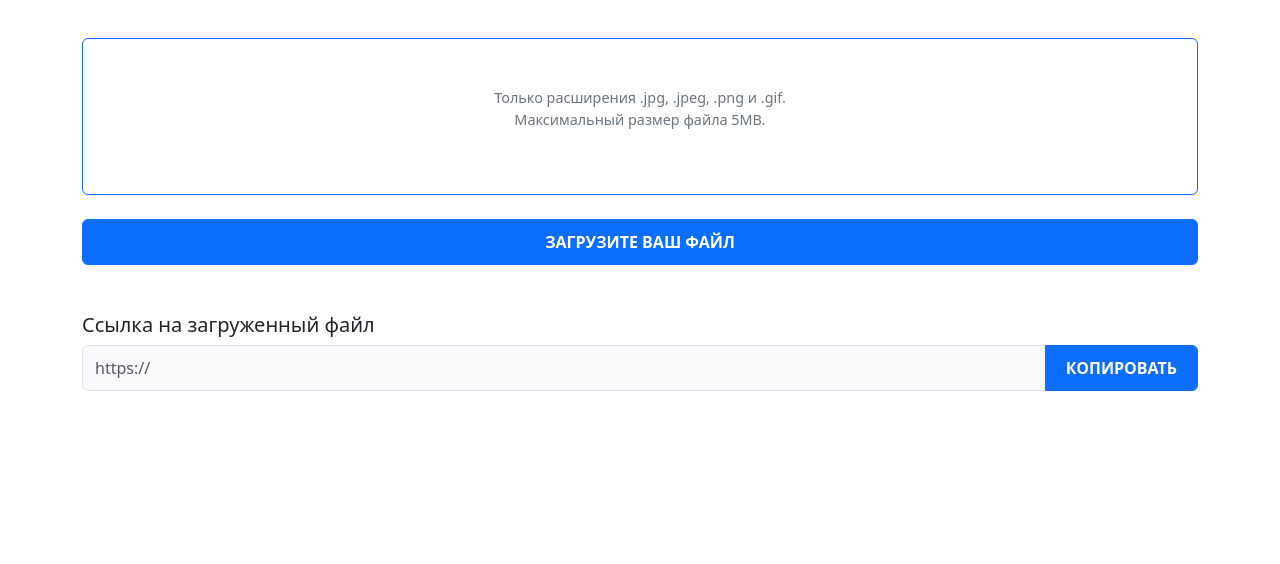
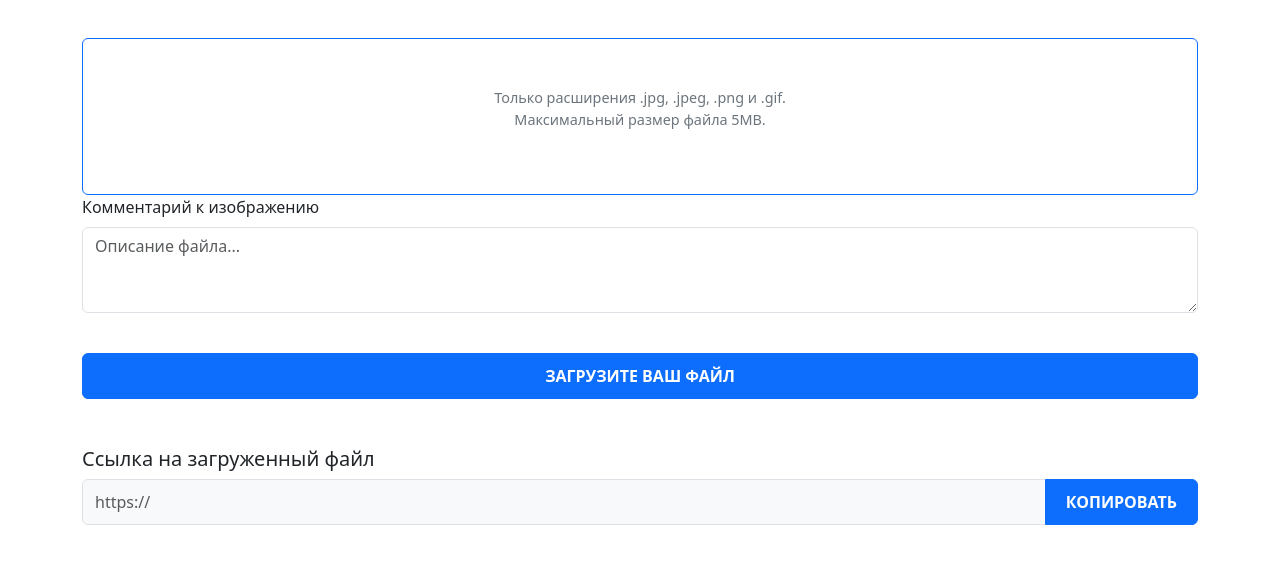
Before and after one commit to Pral12/Image-Storage, a FastAPI app: page /upload/ in a window 1280 px wide. Shown: the part 194-758 px from the top of the page. Run offline with FastAPI, Linux system fonts and the light colour scheme; data that the repository does not hold is empty; some libraries are stand-ins or nearby versions.

Commit message:
Комментарии к файлам

```diff
--- a/app.py
+++ b/app.py
@@ -1,13 +1,13 @@
+import json
 import uvicorn
 import os
 from pathlib import Path
-from fastapi import FastAPI, Request, UploadFile, File, HTTPException
-from fastapi.responses import HTMLResponse, PlainTextResponse
+from fastapi import FastAPI, Request, UploadFile, File, HTTPException, Form
+from fastapi.responses import HTMLResponse, JSONResponse
 from fastapi.templating import Jinja2Templates
 from fastapi.staticfiles import StaticFiles
-from starlette.responses import JSONResponse
 
-from utils.file_utils import is_allowed_file, MAX_FILE_SIZE, ALLOWED_EXTENSIONS, is_file_size, get_unique_filename, THUMBNAIL_SIZE, create_thumbnail
+from utils.file_utils import is_allowed_file, MAX_FILE_SIZE, ALLOWED_EXTENSIONS, is_file_size, get_unique_filename, create_thumbnail
 
 app = FastAPI()
 app.mount("/static", StaticFiles(directory="static"), name="static")
@@ -36,9 +36,10 @@ async def get_upload(request: Request):
     return templates.TemplateResponse("upload.html", {"request": context})
 
 @app.post("/upload/")
-async def post_upload(file: UploadFile = File(...)):
+async def post_upload(file: UploadFile = File(...), comment: str = Form("")):
     my_file = Path(file.filename)
     content = await file.read()
+
 
     # Проверка расширения
     if not is_allowed_file(my_file):
@@ -60,13 +61,26 @@ async def post_upload(file: UploadFile = File(...)):
     with open(save_path, "wb") as buffer:
         buffer.write(content)
 
+
     # Создание миниатюры
     thumbnail_path = THUMBNAIL_DIR / new_file_name
     create_thumbnail(save_path, thumbnail_path)
 
-    # Возвращаем URL
-    file_url = f"/images/{new_file_name}"
-    return JSONResponse({"url": file_url})
+    # Сохраняем комментарий
+    comment_path = IMAGE_DIR / "comments.json"
+
+    if comment_path.exists():
+        with open(comment_path, "r") as f:
+            comments = json.load(f)
+    else:
+        comments = {}
+
+    comments[new_file_name] = comment
+
+    with open(comment_path, "w") as f:
+        json.dump(comments, f, indent=2)
+
+    return JSONResponse({"url": f"/images/{new_file_name}"})
 
 @app.get("/images", response_class=HTMLResponse)
 async def images_page(request: Request):
@@ -77,15 +91,24 @@ async def images_page(request: Request):
 @app.get("/api/images")
 async def get_images():
     image_files = []
+    comment_path = IMAGE_DIR / "comments.json"
+    comments = {}
+
+    if comment_path.exists():
+        with open(comment_path, "r") as f:
+            comments = json.load(f)
+
     for file in IMAGE_DIR.iterdir():
-        if file.is_file():
+        if file.is_file() and file.suffix.lower() in [".jpg", ".jpeg", ".png", ".gif"]:
             thumbnail_url = f"/thumbnails/{file.name}"
             image_files.append({
                 "id": file.stem,
                 "name": file.name,
                 "url": f"/images/{file.name}",
-                "thumbnail_url": thumbnail_url
+                "thumbnail_url": thumbnail_url,
+                "comment": comments.get(file.name, "")
             })
+
     return image_files
 
 # Эндпоинт для удаления изображения
--- a/static/script.js
+++ b/static/script.js
@@ -26,6 +26,7 @@ document.addEventListener('DOMContentLoaded', () => {
     const uploadMessage = document.getElementById('upload-message');
     const imageUrlInput = document.getElementById('image-url');
     const copyBtn = document.getElementById('copy-btn');
+    const commentInput = document.getElementById('comment-input');
 
     // Открыть диалог выбора файла при клике на кнопку
     browseBtn.addEventListener('click', () => {
@@ -55,7 +56,7 @@ document.addEventListener('DOMContentLoaded', () => {
         try {
             const formData = new FormData();
             formData.append('file', file);
-
+            formData.append("comment", commentInput.value.trim());
             const response = await fetch('/upload', {
                 method: 'POST',
                 body: formData,
@@ -127,11 +128,14 @@ document.addEventListener('DOMContentLoaded', () => {
         images.forEach(image => {
             const row = document.createElement('tr');
             row.innerHTML = `
-                <td><img src="${image.thumbnail_url}" alt="${image.name}" style="max-width: 100px; max-height: 100px;"></td>
+                <td><img src="${image.thumbnail_url}" alt="Thumbnail" style="width: 100px;"></td>
                 <td>${image.name}</td>
+                <td>${image.comment || '<em>нет</em>'}</td>
                 <td><a href="${image.url}" target="_blank">${image.url}</a></td>
                 <td>
-                    <button class="delete-btn" data-id="${image.id}"><i class="bi bi-trash-fill"></i></button>
+                    <button class="delete-btn btn btn-sm btn-danger" data-id="${image.id}">
+                        <i class="bi bi-trash-fill"></i>
+                    </button>
                 </td>
             `;
             imageList.appendChild(row);
--- a/templates/images.html
+++ b/templates/images.html
@@ -47,6 +47,7 @@
                 <tr>
                     <th>Миниатюра</th>
                     <th>Имя</th>
+                    <th>Комментарий</th>
                     <th>URL</th>
                     <th>Удалить</th>
                 </tr>
--- a/templates/upload.html
+++ b/templates/upload.html
@@ -47,7 +47,10 @@
                     Максимальный размер файла 5MB.
                 </p>
             </div>
-
+            <div class="mb-3">
+                <label for="comment-input" class="form-label">Комментарий к изображению</label>
+                <textarea id="comment-input" class="form-control" rows="3" placeholder="Описание файла..."></textarea>
+            </div>
             <button type="button" class="btn btn-primary w-100 mt-4" id="browse-file-btn">ЗАГРУЗИТЕ ВАШ ФАЙЛ</button>
             <input type="file" name="file" id="file-input" style="display: none;" accept=".jpg, .jpeg, .png, .gif" />
 
```
